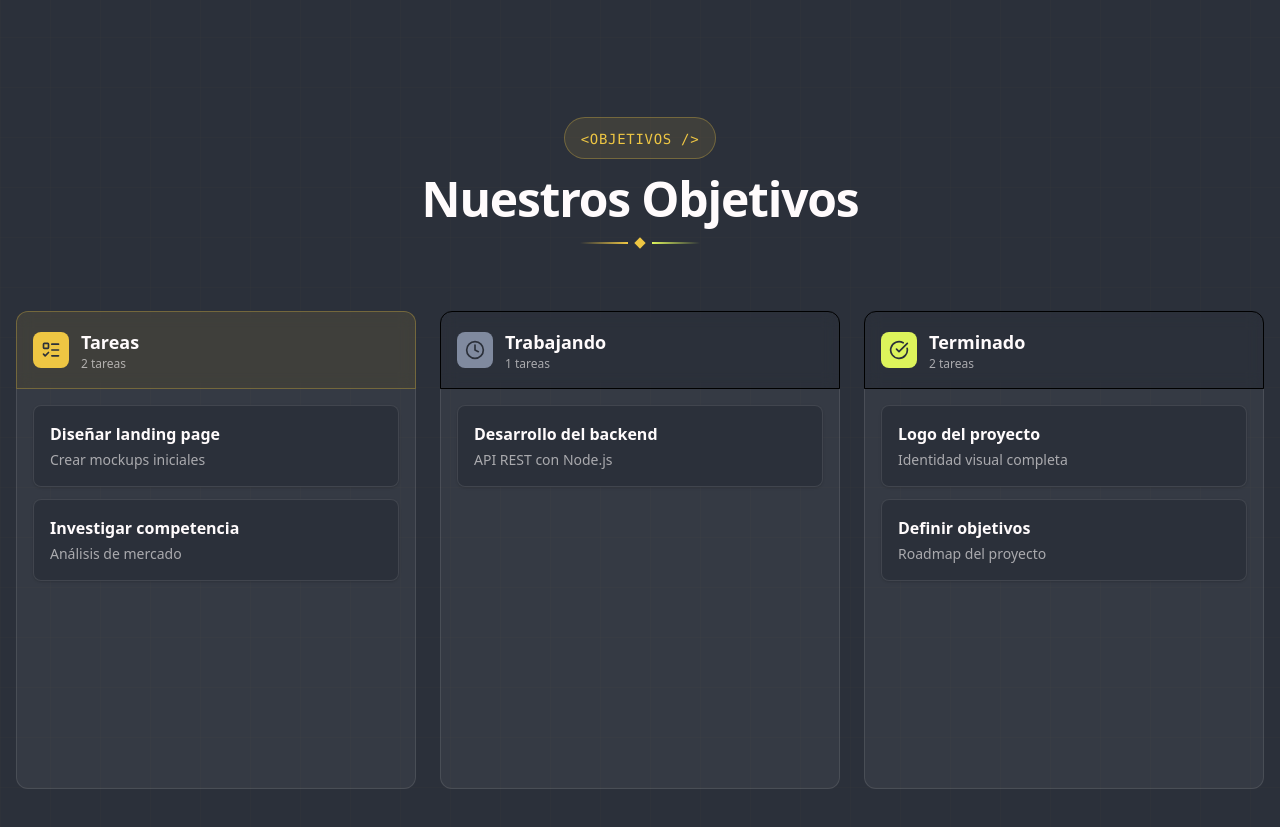
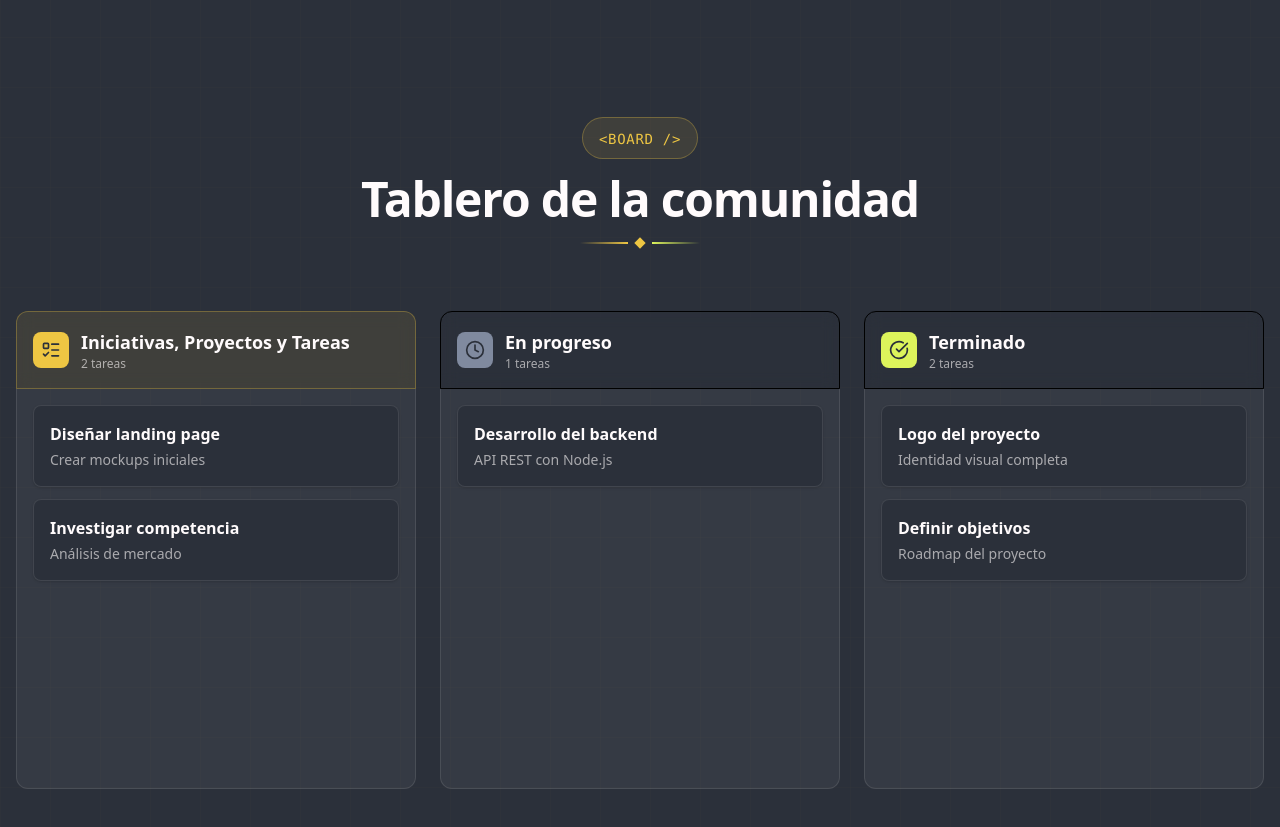
Before and after one commit to Ariff-dev/HybridgeCommunity, a React (Vite) app: page / in a window 1280 px wide. Shown: the part 1960-2787 px from the top of the page. Built offline with nearby package versions, Linux system fonts and the light colour scheme.

Commit message:
feat: Objectives? section

```diff
--- a/src/pages/landing/Objectives.tsx
+++ b/src/pages/landing/Objectives.tsx
@@ -20,14 +20,14 @@ export const Objectives = () => {
   const columns = [
     {
       id: 'tareas',
-      title: 'Tareas',
+      title: 'Iniciativas, Proyectos y Tareas',
       icon: ListTodo,
       color: 'complementary',
       items: tasks.tareas
     },
     {
       id: 'trabajando',
-      title: 'Trabajando',
+      title: 'En progreso',
       icon: Clock,
       color: 'primary',
       items: tasks.trabajando
@@ -61,10 +61,10 @@ export const Objectives = () => {
           transition={{ duration: 0.6 }}
         >
           <div className='inline-block mb-4 px-4 py-2 bg-complementary/10 border border-complementary/30 rounded-full'>
-            <span className='text-complementary text-sm font-mono tracking-wider'>{'<OBJETIVOS />'}</span>
+            <span className='text-complementary text-sm font-mono tracking-wider'>{'<BOARD />'}</span>
           </div>
           <h2 className='text-5xl font-bold text-secondary mb-4 tracking-tight'>
-            Nuestros Objetivos
+            Tablero de la comunidad
           </h2>
           <div className='flex items-center justify-center gap-2 mb-6'>
             <div className='w-12 h-0.5 bg-linear-to-r from-transparent to-complementary'></div>
```
